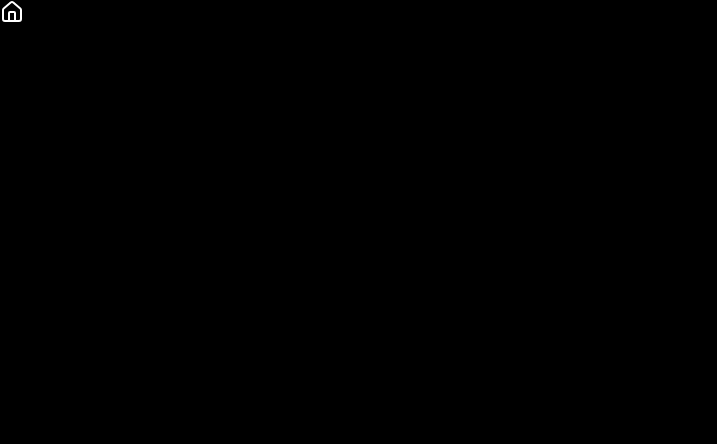
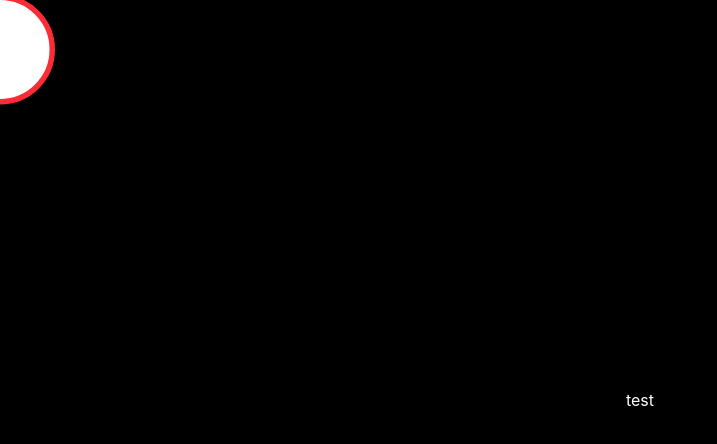
Before and after one commit to hebertnico/primordial, a React (Vite) app: page / in a window 1280 px wide. Shown: the top 444 px of the page, without its empty margins (0-717 px from the left). Built offline with nearby package versions, Linux system fonts and the light colour scheme.

Commit message:
also remove gh-pages

```diff
--- a/package.json
+++ b/package.json
@@ -1,6 +1,5 @@
 {
   "name": "primordial",
-  "homepage": "https://hebertnico.github.io/primordial/",
   "private": false,
   "version": "0.0.0",
   "type": "module",
@@ -8,13 +7,10 @@
     "dev": "vite",
     "build": "tsc -b && vite build",
     "lint": "eslint .",
-    "preview": "vite preview",
-    "predeploy": "npm run build",
-    "deploy": "gh-pages -d dist"
+    "preview": "vite preview"
   },
   "dependencies": {
     "@tailwindcss/vite": "^4.2.2",
-    "gh-pages": "^6.3.0",
     "lucide-react": "^1.7.0",
     "motion": "^12.38.0",
     "react": "^19.2.4",
--- a/src/App.tsx
+++ b/src/App.tsx
@@ -5,7 +5,7 @@ import "./App.css";
 // import { useEffect, useState } from "react";
 import { Routes, Route } from "react-router-dom";
 import Tree from "./components/Tree";
-import { Home } from "lucide-react";
+import Home from "./components/Home";
 
 function App() {
   // const [rg1act, setRg1Act] = useState(false);
--- a/src/components/Home.tsx
+++ b/src/components/Home.tsx
@@ -4,7 +4,9 @@ function Home() {
   return (
     <>
       <div className="h-screen relative mx-auto overflow-x-hidden overflow-y-hidden">
-        <div className="absolute top-1/2 left-1/2 transform -translate-x-1/2 -translate-y-1/2 text-center" />
+        <div className="absolute top-1/2 left-1/2 transform -translate-x-1/2 -translate-y-1/2 text-center">
+          test
+        </div>
         <Person />
       </div>
     </>
--- a/src/main.tsx
+++ b/src/main.tsx
@@ -2,12 +2,12 @@ import { StrictMode } from "react";
 import { createRoot } from "react-dom/client";
 // import './index.css'
 import App from "./App.tsx";
-import { HashRouter } from "react-router-dom";
+import { BrowserRouter } from "react-router-dom";
 
 createRoot(document.getElementById("root")!).render(
   <StrictMode>
-    <HashRouter>
+    <BrowserRouter>
       <App />
-    </HashRouter>
+    </BrowserRouter>
   </StrictMode>,
 );
--- a/vite.config.ts
+++ b/vite.config.ts
@@ -5,7 +5,7 @@ import tailwindcss from '@tailwindcss/vite';
 // https://vite.dev/config/
 export default defineConfig({
   plugins: [react(), tailwindcss()],
-  base: '/primordial/',
+  // base: '/primordial/',
   server: {
     hmr: {
       protocol: 'ws',
```
Also changed, not shown: 2 other files (tests, documents, lock files or other folders).
